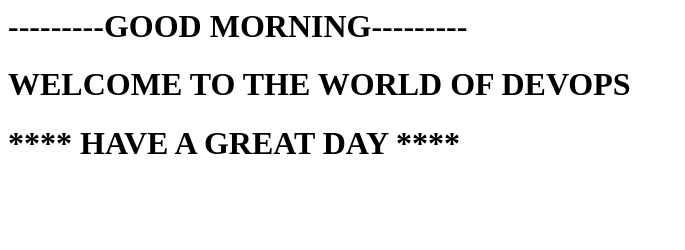
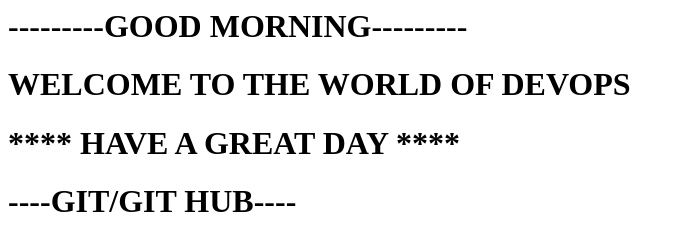
Before and after one commit to sathyahyd/devops, a plain HTML site: page index.html in a window 1280 px wide. Shown: the whole page, without its empty margins (0-685 px from the left). Drawn offline with Linux system fonts and the light colour scheme.

Commit message:
index.html file updated

```diff
--- a/index.html
+++ b/index.html
@@ -3,3 +3,5 @@
 <h1> WELCOME TO THE WORLD OF DEVOPS </h1>
 
 <h1> **** HAVE A GREAT DAY **** </h1>
+
+<h1> ----GIT/GIT HUB---- </h1>
```
